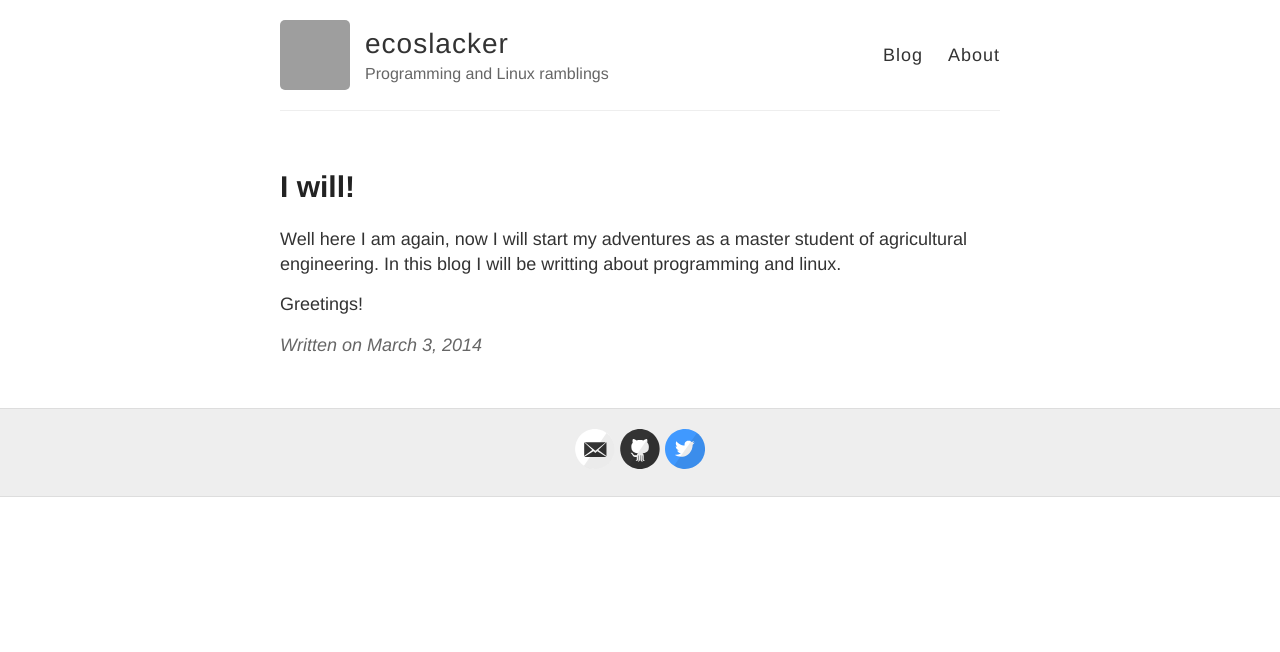
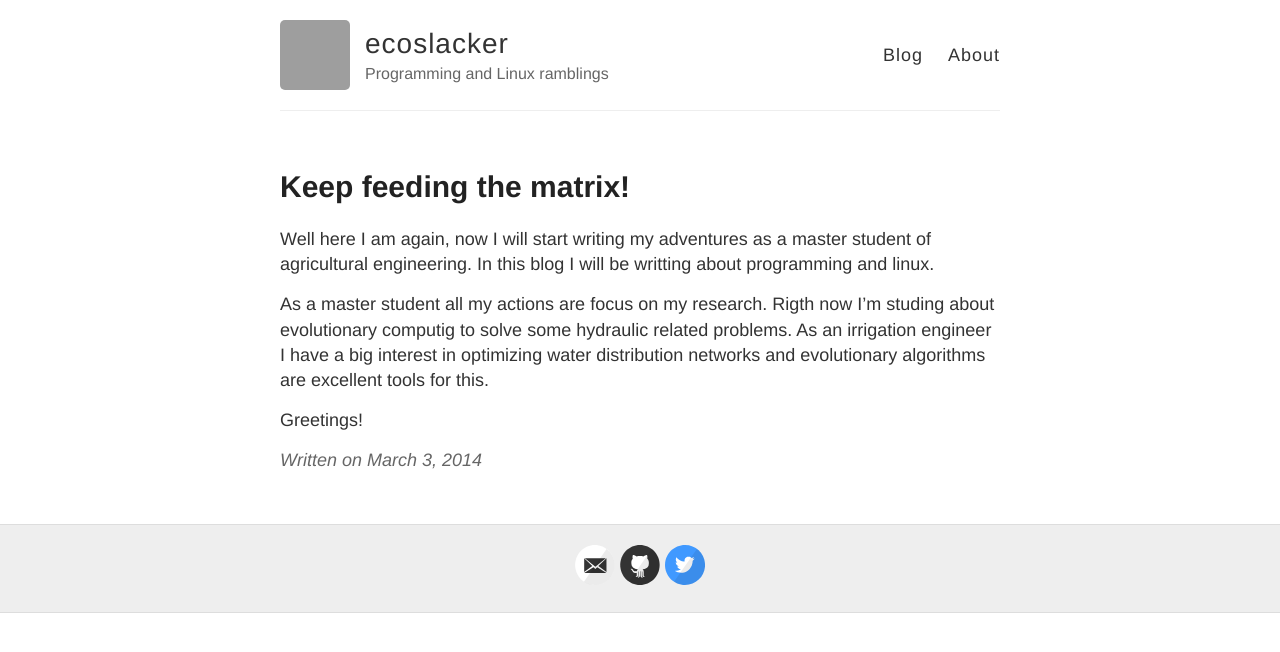
Before and after one commit to ecoslacker/ecoslacker.github.io, a Jekyll site: the page built from _posts/2014-3-3-Hello-World.md, in a window 1280 px wide. Shown: the top 652 px of the page. Built offline with Jekyll 4.4.1, drawn with Linux system fonts in a browser that asks for light colours; grey boxes are pictures that could not be loaded.

Commit message:
Update 2014-3-3-Hello-World.md

```diff
--- a/_posts/2014-3-3-Hello-World.md
+++ b/_posts/2014-3-3-Hello-World.md
@@ -1,8 +1,10 @@
 ---
 layout: post
-title: I will!
+title: Keep feeding the matrix!
 ---
 
-Well here I am again, now I will start my adventures as a master student of agricultural engineering. In this blog I will be writting about programming and linux.
+Well here I am again, now I will start writing my adventures as a master student of agricultural engineering. In this blog I will be writting about programming and linux.
+
+As a master student all my actions are focus on my research. Rigth now I'm studing about evolutionary computig to solve some hydraulic related problems. As an irrigation engineer I have a big interest in optimizing water distribution networks and evolutionary algorithms are excellent tools for this.
 
 Greetings!
```
